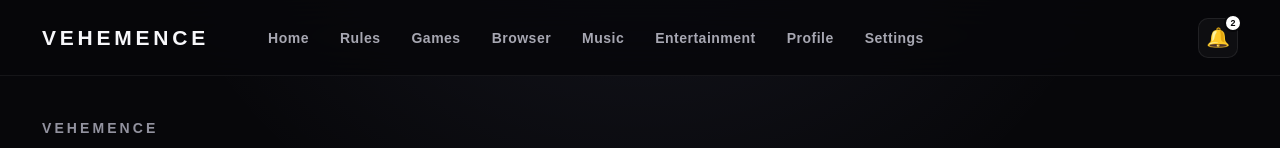
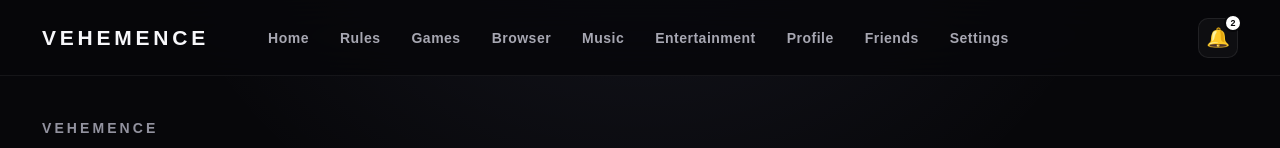
Before and after one commit to xaf13-spec/vehemence, a Next.js app: page /browser in a window 1280 px wide. Shown: the top 148 px of the page. Built offline with nearby package versions, Linux system fonts and the light colour scheme; no server answers.

Commit message:
Add Friends to navbar

```diff
--- a/app/components/Navbar.js
+++ b/app/components/Navbar.js
@@ -17,6 +17,7 @@ const navItems = [
   ["/music", "Music"],
   ["/entertainment", "Entertainment"],
   ["/profile", "Profile"],
+  ["/friends", "Friends"],
   ["/settings", "Settings"]
 ];
 
```
